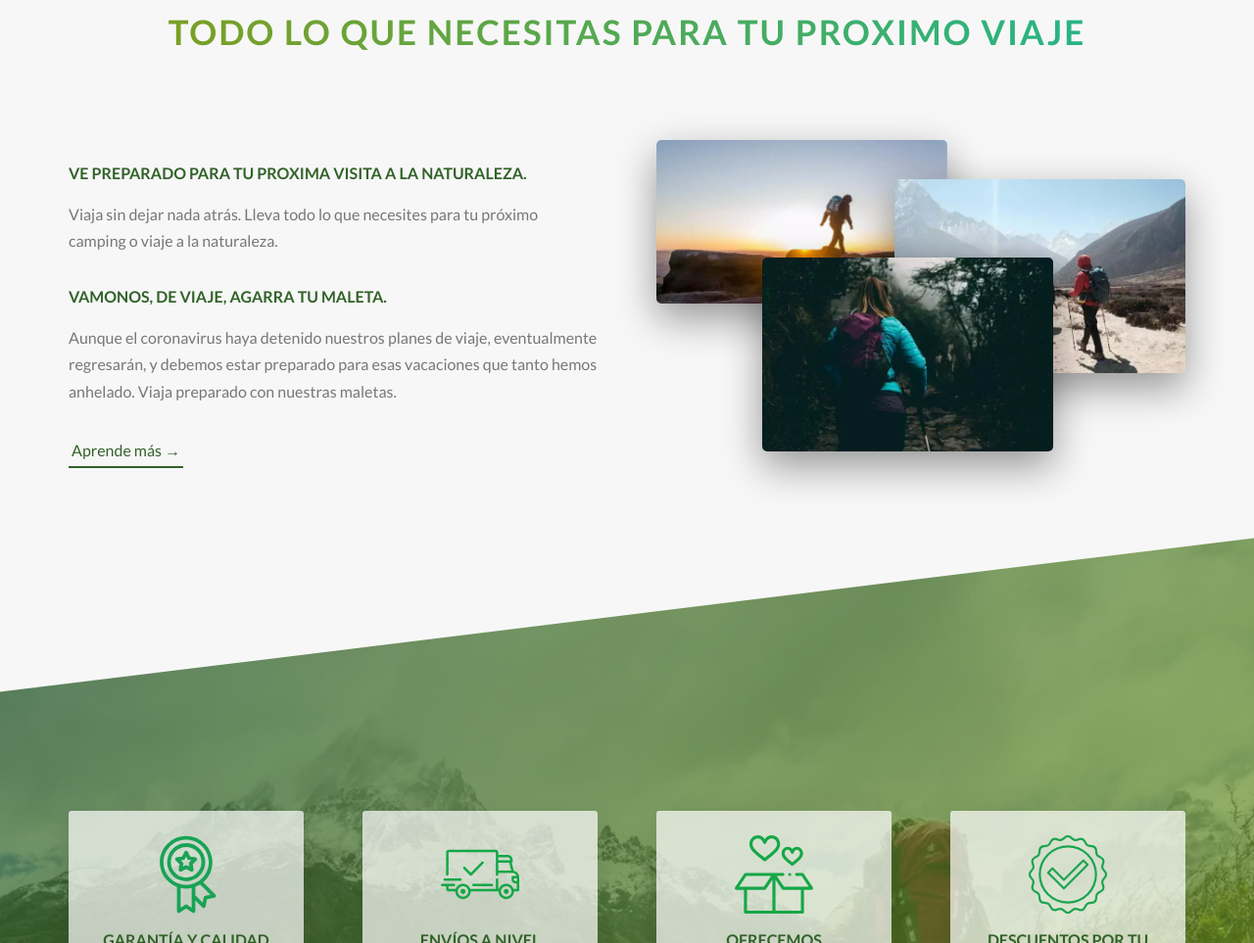
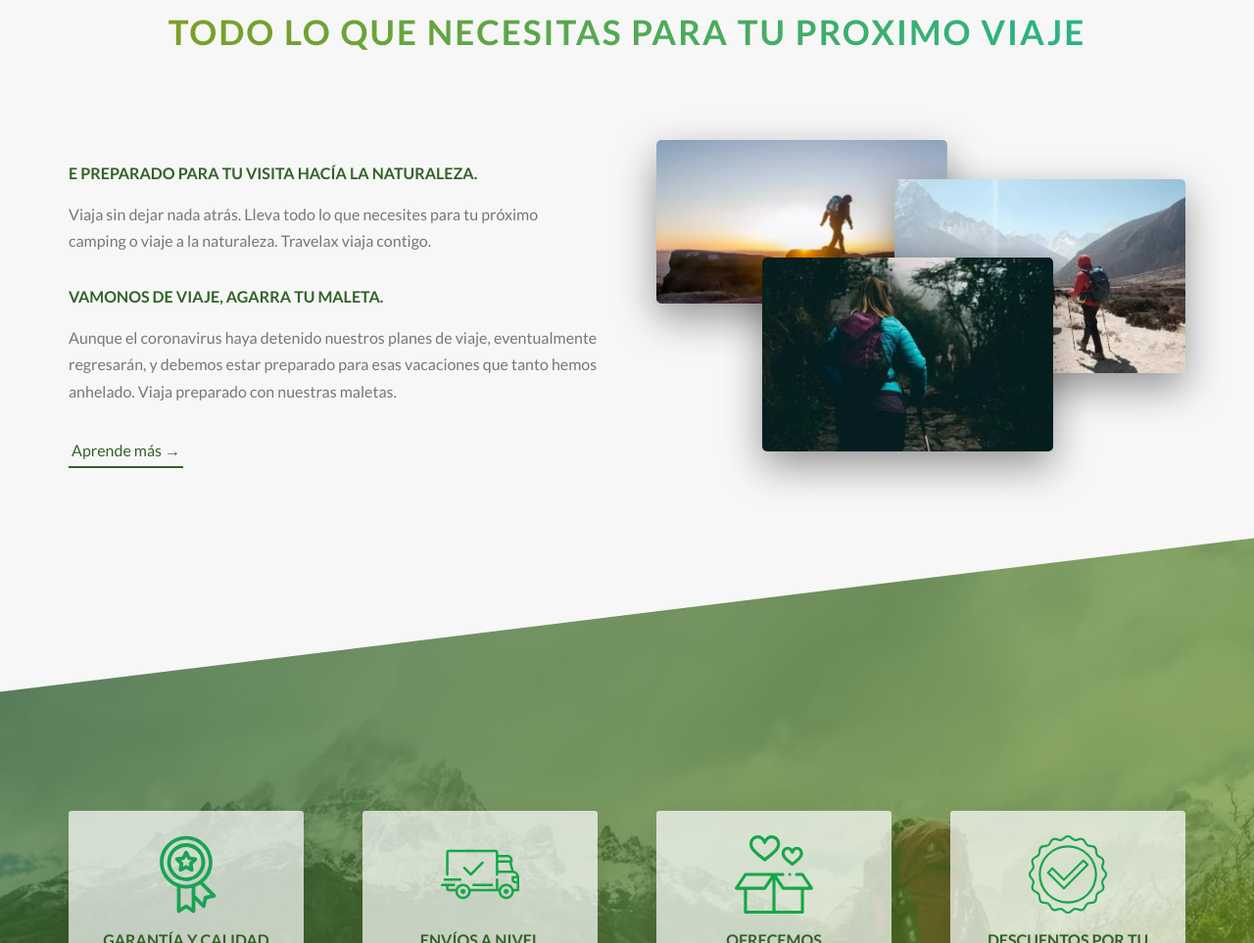
Before and after one commit to bohorquez866/travelax, a website: page index.html in a window 1280 px wide. Shown: the part 847-1810 px from the top of the page at 98% size. Drawn offline with Linux system fonts and the light colour scheme.

Commit message:
mdifies content

```diff
--- a/index.html
+++ b/index.html
@@ -49,13 +49,13 @@
             <div class="row">
                 <div class="col-1-of-2">
                     <h3 class="heading-tertiary u-margin-bottom-small">
-                        Ve preparado para tu proxima visita a la naturaleza.
+                        e preparado para tu visita hacía la naturaleza.
                     </h3>
                     <p class="paragraph">
-                        Viaja sin dejar nada atrás. Lleva todo lo que necesites para tu próximo camping o viaje a la naturaleza.
+                        Viaja sin dejar nada atrás. Lleva todo lo que necesites para tu próximo camping o viaje a la naturaleza.  Travelax  viaja contigo.
                     </p>
                     <h3 class="heading-tertiary u-margin-bottom-small">
-                        Vamonos, de viaje, agarra tu maleta.
+                        Vamonos de viaje, agarra tu maleta.
                     </h3>
                     <p class="paragraph">
                         Aunque el coronavirus haya detenido nuestros planes de viaje, eventualmente regresarán, y debemos estar preparado para esas vacaciones que tanto hemos anhelado. Viaja preparado con nuestras maletas.
```
